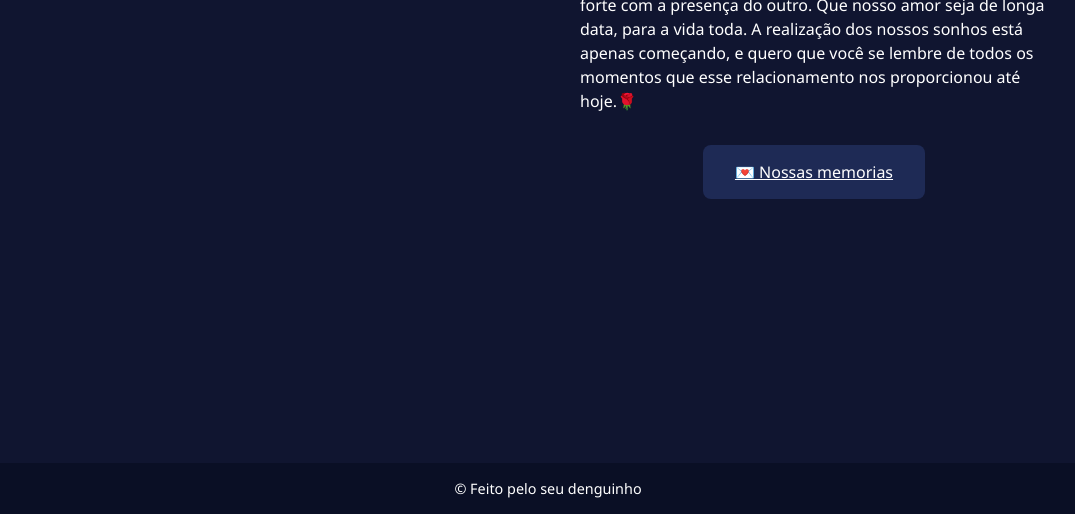
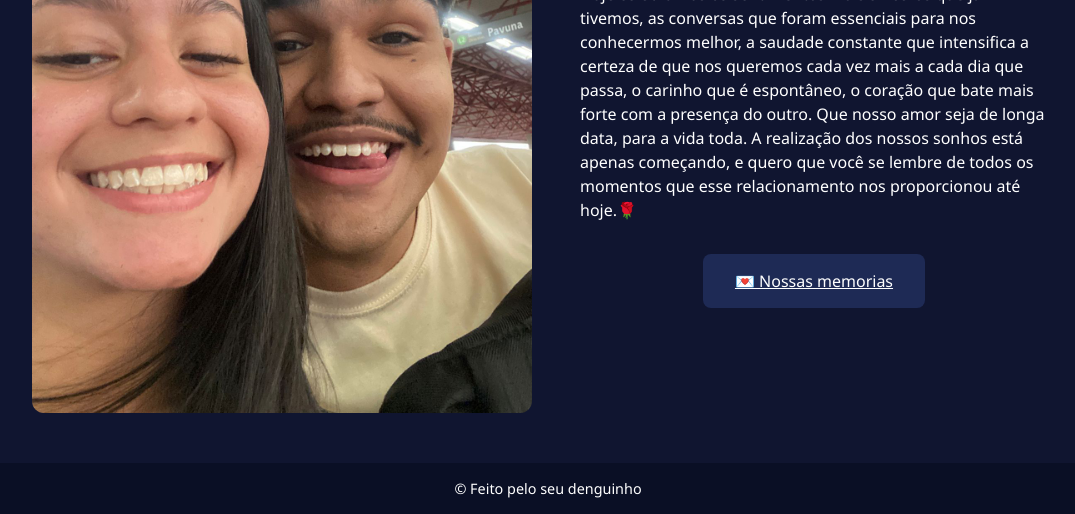
Before and after one commit to BrunoFerreira7/diadosnamorados, a plain HTML site: page index.html in a window 1280 px wide. Shown: the part 286-800 px from the top of the page, without its empty margins (92-1167 px from the left). Drawn offline with Linux system fonts and the light colour scheme.

Commit message:
Update index.html

```diff
--- a/index.html
+++ b/index.html
@@ -11,7 +11,7 @@
   <div class="container">
     <div class="content">
       <div class="image-container">
-        <img src="/img/Imagem do WhatsApp de 2025-06-08 à(s) 00.14.59_58dd0956.jpg" alt="Valentine Image" />
+        <img src="principal.jpg" alt="Valentine Image" />
       </div>
       <div class="text-container">
         <h1>Feliz nosso dia💖</h1>
```
